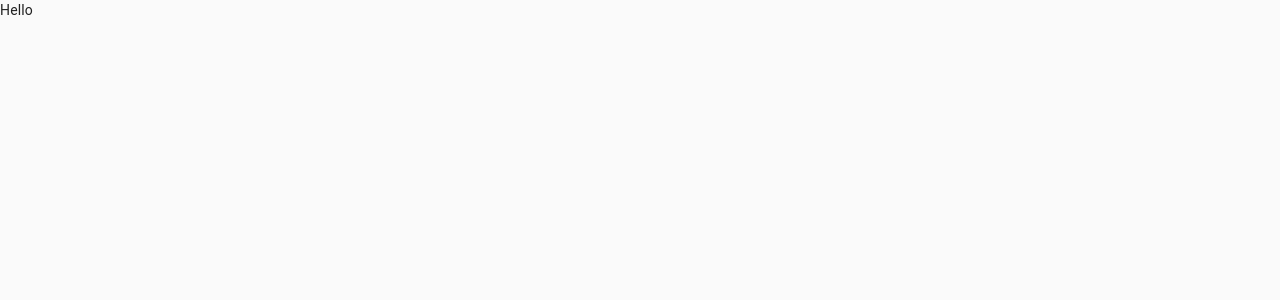
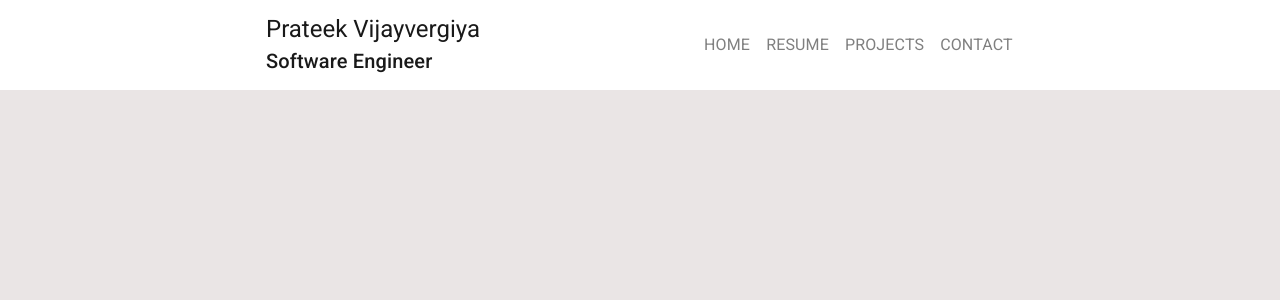
Before and after one commit to prateekvijayvergiya/prateekvijayvergiya.github.io, a Next.js app: page / in a window 1280 px wide. Shown: the top 300 px of the page. Built offline with nearby package versions, Linux system fonts and the light colour scheme.

Commit message:
nav bar completed

```diff
--- /dev/null
+++ b/components/navBar/index.js
@@ -0,0 +1,69 @@
+import React from 'react'
+import { makeStyles } from '@material-ui/core/styles'
+import Nav from 'react-bootstrap/Nav'
+import Navbar from 'react-bootstrap/Navbar'
+import Typography from '@material-ui/core/Typography'
+
+const AppNavBar = ({setCurrentPage}) => {
+  const classes = useStyles()
+  return (
+    <Navbar collapseOnSelect expand="sm" className={classes.container}>
+      <Navbar.Brand>
+        <Typography variant={'h5'}>
+          Prateek Vijayvergiya
+        </Typography>
+        <Typography variant={'h6'}>
+          Software Engineer
+        </Typography>
+      </Navbar.Brand>
+      <Navbar.Toggle aria-controls="responsive-navbar-nav" />
+      <Navbar.Collapse id="responsive-navbar-nav" className={classes.collapse}>
+        <Nav>
+          <Nav.Link onClick={() => setCurrentPage('home')}>
+            <Typography>
+              HOME
+            </Typography>
+          </Nav.Link>
+          <Nav.Link onClick={() => setCurrentPage('resume')}>
+            <Typography>
+              RESUME
+            </Typography>
+          </Nav.Link>
+          <Nav.Link onClick={() => setCurrentPage('projects')}>
+            <Typography>
+              PROJECTS
+            </Typography>
+          </Nav.Link>
+          <Nav.Link onClick={() => setCurrentPage('contact')}>
+            <Typography>
+              CONTACT
+            </Typography>
+          </Nav.Link>
+        </Nav>
+      </Navbar.Collapse>
+    </Navbar>
+  )
+}
+
+const useStyles = makeStyles((theme) => ({
+  collapse: {
+    [theme.breakpoints.up('sm')]: {
+      marginLeft: 100,
+    },
+    [theme.breakpoints.up('lg')]: {
+      marginLeft: 200,
+    },
+  },
+  container: {
+    [theme.breakpoints.up('sm')]: {
+      padding: 30,
+      marginLeft: 150,
+    },
+    [theme.breakpoints.up('lg')]: {
+      padding: 50,
+      marginLeft: 250,
+    },
+  },
+}))
+
+export default AppNavBar
--- a/package.json
+++ b/package.json
@@ -9,10 +9,12 @@
   },
   "dependencies": {
     "@material-ui/core": "^4.11.0",
+    "@material-ui/styles": "^4.10.0",
     "bootstrap": "^4.5.3",
     "next": "10.0.0",
     "react": "17.0.1",
     "react-bootstrap": "^1.4.0",
-    "react-dom": "17.0.1"
+    "react-dom": "17.0.1",
+    "styled-components": "^5.2.0"
   }
 }
--- a/pages/_app.js
+++ b/pages/_app.js
@@ -1,16 +1,26 @@
-import React, { Fragment } from 'react'
-import CssBaseline from '@material-ui/core/CssBaseline'
+import React, { Fragment, useEffect } from 'react'
 import Head from 'next/head'
+import 'bootstrap/dist/css/bootstrap.min.css'
 import '../styles/globals.css'
 
 function MyApp({ Component, pageProps }) {
+  useEffect(() => {
+    // Remove the server-side injected CSS.
+    const jssStyles = document.querySelector('#jss-server-side');
+    if (jssStyles) {
+      jssStyles.parentElement.removeChild(jssStyles);
+    }
+  }, [])
   return (
     <Fragment>
       <Head>
         <title>Resume</title>
+        <link
+          rel="stylesheet"
+          href="https://maxcdn.bootstrapcdn.com/bootstrap/4.5.0/css/bootstrap.min.css"
+        />
         <link rel="icon" href="/favicon.ico" />
       </Head>
-      <CssBaseline />
       <Component {...pageProps} />
     </Fragment>
   )
--- /dev/null
+++ b/pages/_document.js
@@ -0,0 +1,66 @@
+import React from 'react';
+import Document, { Html, Head, Main, NextScript } from 'next/document';
+import { ServerStyleSheets } from '@material-ui/core/styles';
+
+export default class MyDocument extends Document {
+  render() {
+    return (
+      <Html lang="en">
+        <Head>
+          {/* PWA primary color */}
+          <link
+            rel="stylesheet"
+            href="https://fonts.googleapis.com/css?family=Roboto:300,400,500,700&display=swap"
+          />
+        </Head>
+        <body>
+          <Main />
+          <NextScript />
+        </body>
+      </Html>
+    );
+  }
+}
+
+// `getInitialProps` belongs to `_document` (instead of `_app`),
+// it's compatible with server-side generation (SSG).
+MyDocument.getInitialProps = async (ctx) => {
+  // Resolution order
+  //
+  // On the server:
+  // 1. app.getInitialProps
+  // 2. page.getInitialProps
+  // 3. document.getInitialProps
+  // 4. app.render
+  // 5. page.render
+  // 6. document.render
+  //
+  // On the server with error:
+  // 1. document.getInitialProps
+  // 2. app.render
+  // 3. page.render
+  // 4. document.render
+  //
+  // On the client
+  // 1. app.getInitialProps
+  // 2. page.getInitialProps
+  // 3. app.render
+  // 4. page.render
+
+  // Render app and page and get the context of the page with collected side effects.
+  const sheets = new ServerStyleSheets();
+  const originalRenderPage = ctx.renderPage;
+
+  ctx.renderPage = () =>
+    originalRenderPage({
+      enhanceApp: (App) => (props) => sheets.collect(<App {...props} />),
+    });
+
+  const initialProps = await Document.getInitialProps(ctx);
+
+  return {
+    ...initialProps,
+    // Styles fragment is rendered after the app and page rendering finish.
+    styles: [...React.Children.toArray(initialProps.styles), sheets.getStyleElement()],
+  };
+};
--- a/pages/index.js
+++ b/pages/index.js
@@ -1,7 +1,10 @@
-
+import React, { useState } from 'react'
+import NavBar from '../components/navBar'
 
 export default function Home() {
+  const [currentPage, setCurrentPage] = useState('home')
+  console.log(currentPage)
   return (
-    "Hello"
+    <NavBar {...{setCurrentPage}}/>
   )
 }
--- a/styles/globals.css
+++ b/styles/globals.css
@@ -4,6 +4,7 @@ body {
   margin: 0;
   font-family: -apple-system, BlinkMacSystemFont, Segoe UI, Roboto, Oxygen,
     Ubuntu, Cantarell, Fira Sans, Droid Sans, Helvetica Neue, sans-serif;
+  background-color: #EAE5E5;
 }
 
 a {
```
Also changed, not shown: styles/Home.module.css (deleted, +0 -122 lines), 2 other files (tests, documents, lock files or other folders).
